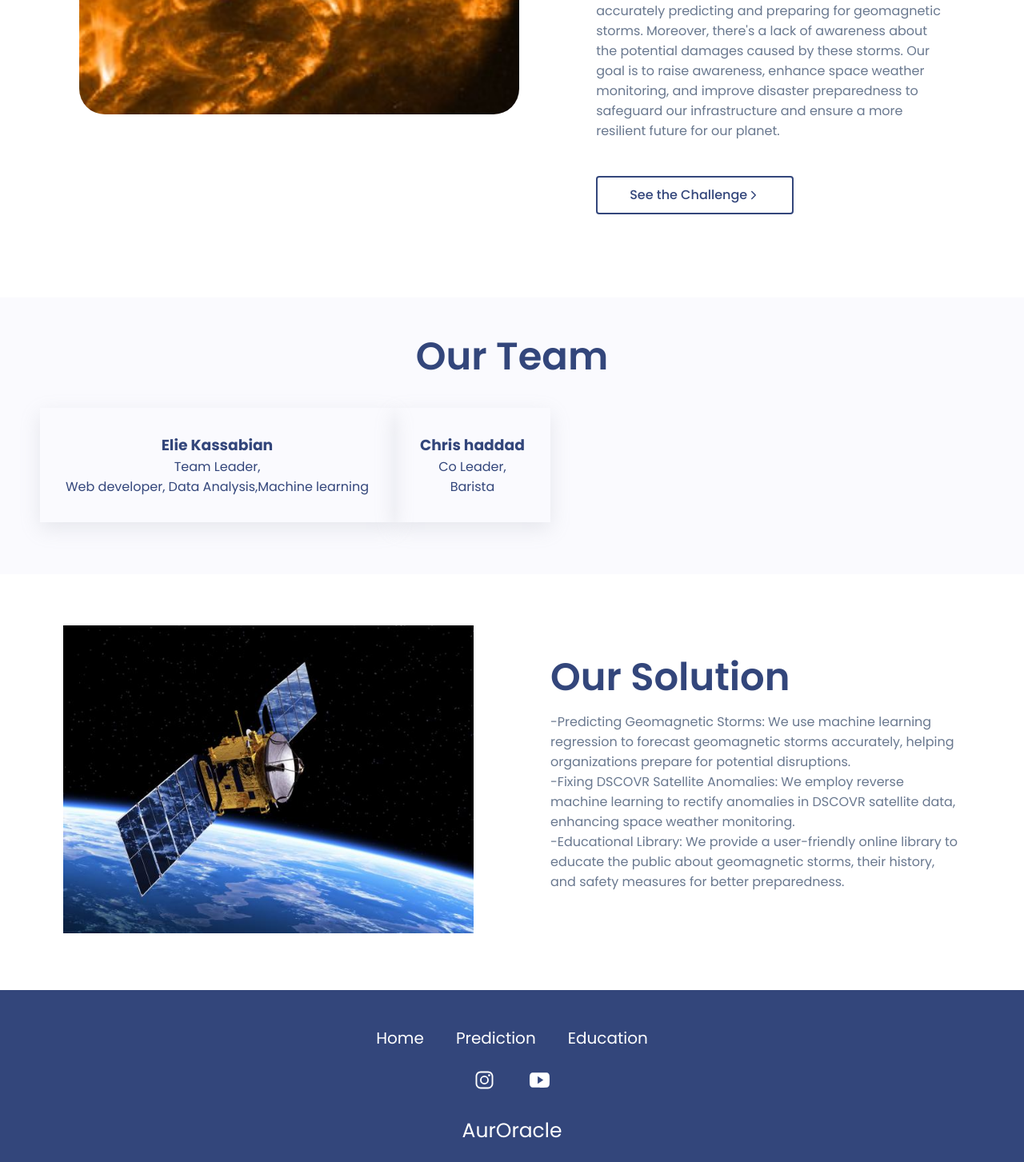
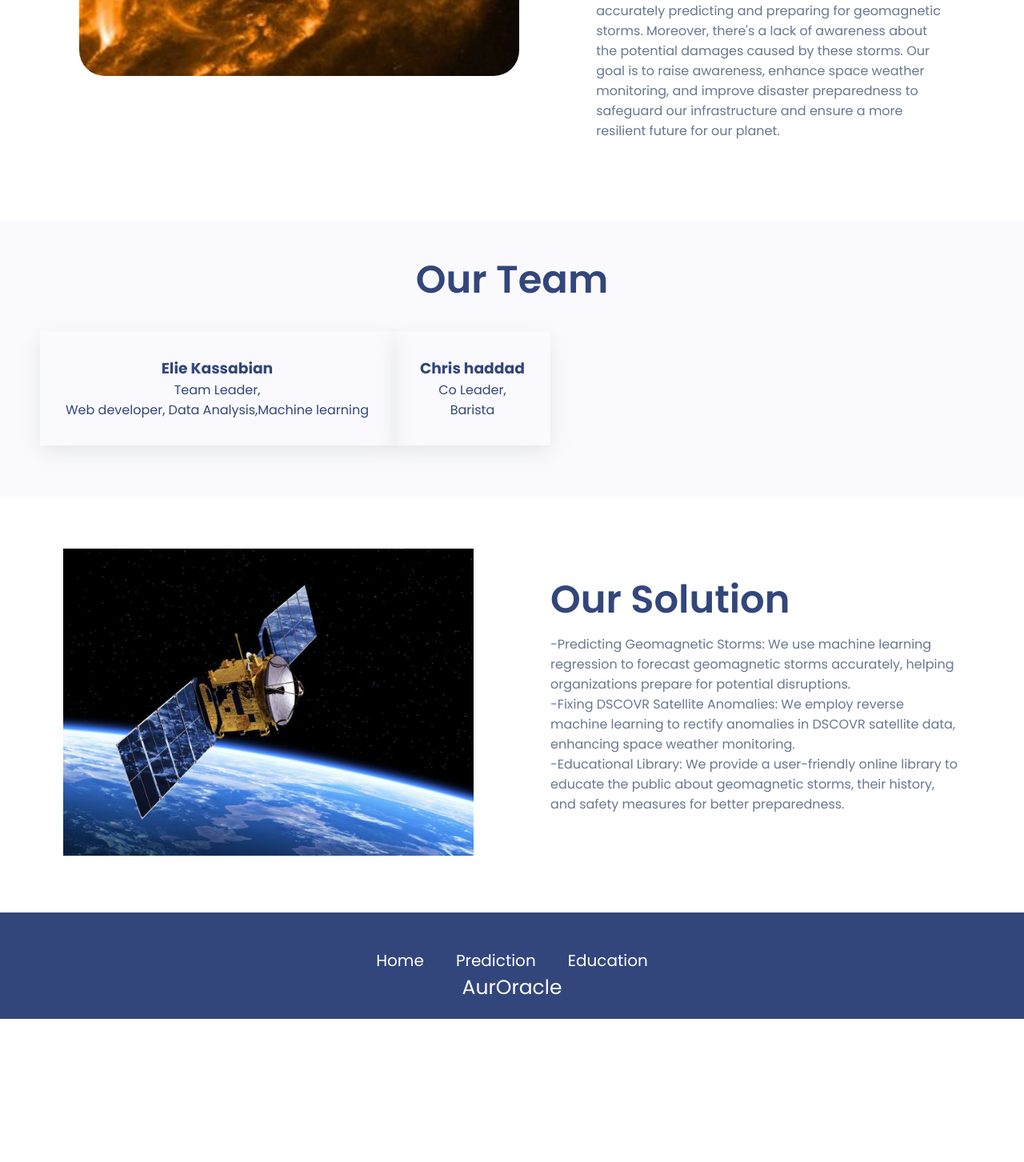
Before and after one commit to christnakh/AurOracle, a Flask app: page / in a window 1280 px wide. Shown: the part 2720-4173 px from the top of the page at 80% size. After the commit the page ends 3994 px from the top, so only its background shows below. Run offline with Flask 3, Linux system fonts and the light colour scheme; parts of the project's set-up code (start-up, migrations or seed data) failed here and were passed over.

Commit message:
Update index.html
update for elie

```diff
--- a/templates/index.html
+++ b/templates/index.html
@@ -69,12 +69,12 @@
 					<p class="para-line" >
 						AurOracle is a group of experts specializing in physics, data analysis, machine learning, space weather, and web development. Our main goal is to use raw data from the DSCOVR satellite to predict geomagnetic storms, even in the presence of intermittent data anomalies. Our secondary mission involves addressing these anomalies in a unique way. In essence, AurOracle team aims to contribute a high-impact solution to advance geomagnetic storm prediction, ultimately enhancing our planet's safety and preparedness.
 					</p>
-					<button class="btn border-btn">
+					<!-- <button class="btn border-btn">
 						<a href="https://youtu.be/IabsrWSoETE?si=KVS-6JfQZ_Wm-6mb">
 							See the video
 							<ion-icon name="chevron-forward-outline"></ion-icon>
 						</a>
-					</button>
+					</button> -->
 				</div>
 				<div class="col">
 					<img src="../static/img/AurOracle Logo.jpg"  class="about-img">
@@ -161,12 +161,12 @@
 				<p class="para-line" >
 					We are addressing a complex challenge centered on the severe impact of geomagnetic storms on Earth's infrastructure. The problem primarily concerns the vulnerability of critical systems like power grids, communication networks, and navigation systems to these storms, which can disrupt them significantly. Additionally, anomalies in the "level 2" data from the DSCOVR satellite pose a significant challenge in accurately predicting and preparing for geomagnetic storms. Moreover, there's a lack of awareness about the potential damages caused by these storms. Our goal is to raise awareness, enhance space weather monitoring, and improve disaster preparedness to safeguard our infrastructure and ensure a more resilient future for our planet.
 				</p>
-				<button class="btn border-btn">
+				<!-- <button class="btn border-btn">
 					<a href="https://www.spaceappschallenge.org/2023/challenges/develop-the-oracle-of-dscovr/">
 						See the Challenge
 						<ion-icon name="chevron-forward-outline"></ion-icon>
 					</a>
-				</button>
+				</button> -->
 			</div>
 
 
@@ -225,10 +225,10 @@
             <li><a href="/education">Education</a></li>
 
         </ul>
-		<div class="social-media">
-            <a href="https://instagram.com/auroracle23?igshid=MzRlODBiNWFlZA=="><ion-icon name="logo-instagram" id="icons"></ion-icon></a>
-            <a href="https://www.youtube.com/@AurOracle-me9fc"><ion-icon name="logo-youtube" id="icons"></ion-icon></a>
-        </div>
+		<!-- <div class="social-media">
+            <a href="https://instagram.com/auroracle23?id=MzRlODBiNWFlZA=="><ion-icon name="logo-instagram" id="icons"></ion-icon></a>
+            <a href="https://www.youtube.comrOracle-me9fc"><ion-icon name="logo-youtube" id="icons"></ion-icon></a>
+        </div> -->
         <p class="copyrights" style="font-size: 25px;">Aur<span >Oracle</span></p>
     </footer>
         <script src="../static/mobile-navbar.js" ></script>
```
